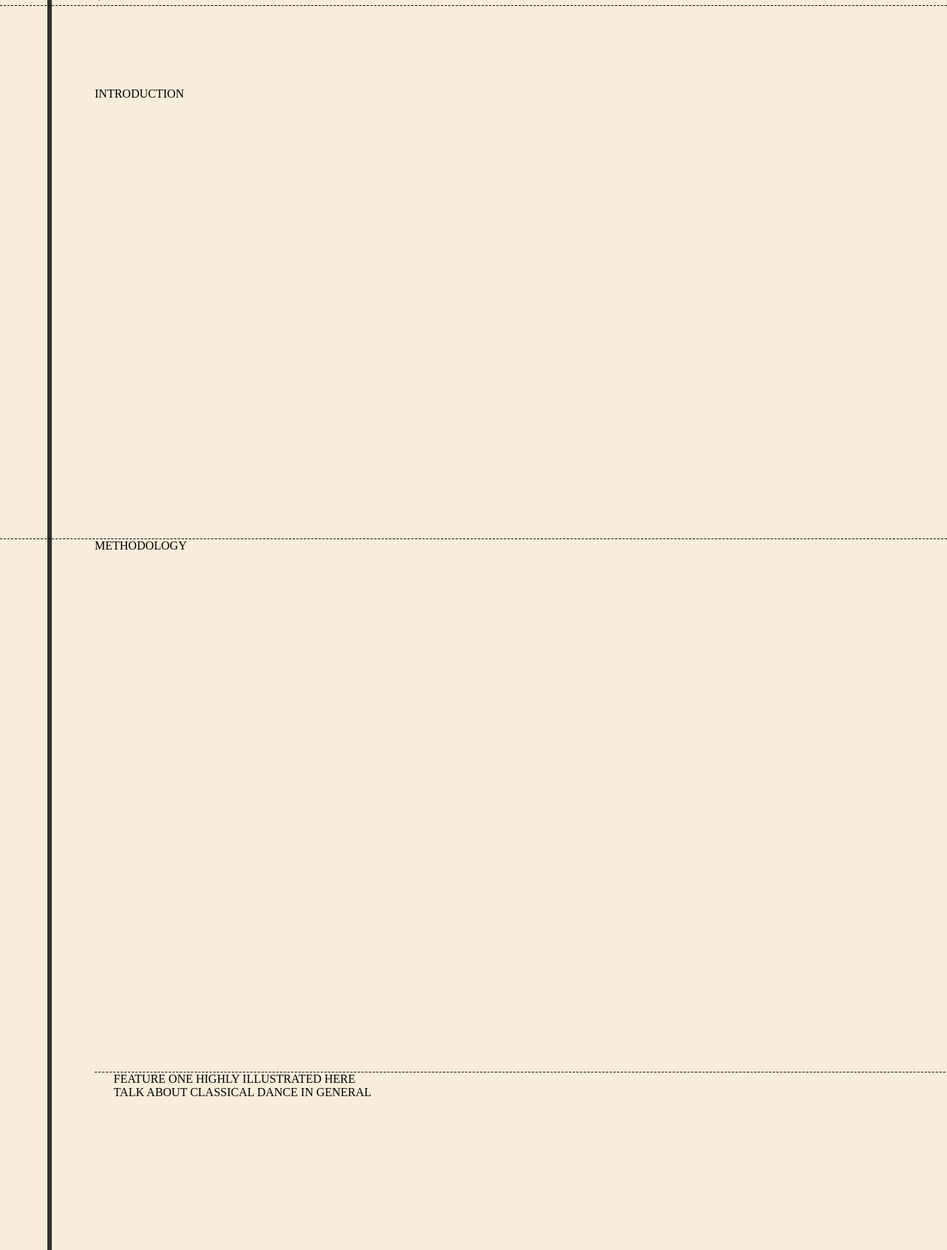
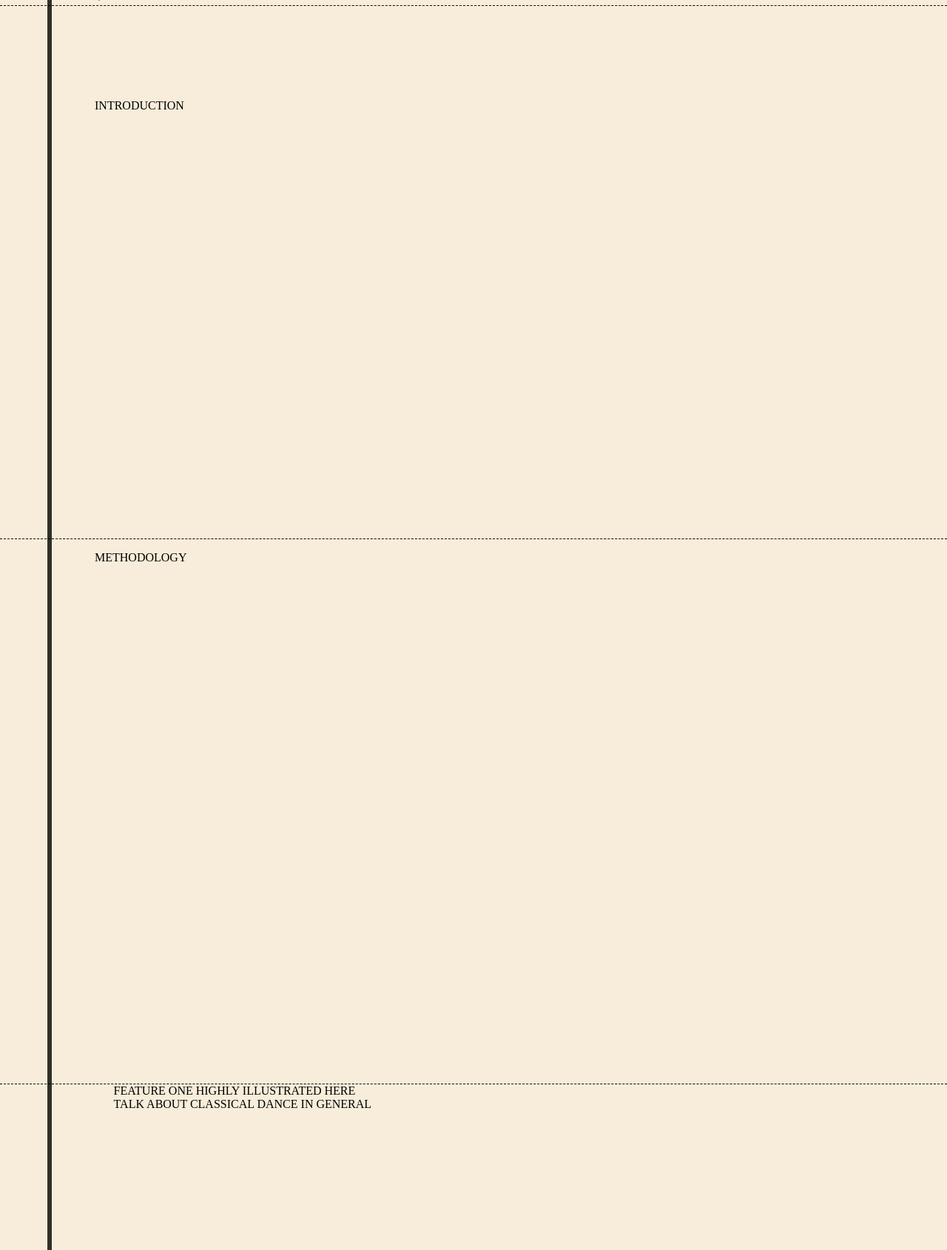
Before and after one commit to laurasher/taxonomy-of-dance, a Flask app: page / in a window 1280 px wide; the page is wider, and only the part inside the window is pictured. Shown: the part 713-2403 px from the top of that part at 74% size. Run offline with Flask 2, Linux system fonts and the light colour scheme; some libraries are stand-ins or nearby versions; some web fonts are replaced.

Commit message:
Annoying styling

```diff
--- a/templates/home.html
+++ b/templates/home.html
@@ -235,10 +235,12 @@
 				</div>
 			</div>
 		</div>
-		<div style='margin-top: -5vh;' class='left-margin'>INTRODUCTION</div>
+		<div style='margin-top: -5vh;'>
+			<p class='left-margin'>INTRODUCTION</p>
+		</div>
 	</div>
-	<div id='methodology' class='blade left-margin'>
-		METHODOLOGY
+	<div id='methodology' class='blade'>
+		<p class='left-margin'>METHODOLOGY</p>
 	</div>
 	<div id='classical-era-illustration-spread' class='blade'>
 		<div class='spread-container'>
@@ -249,7 +251,7 @@
 	<div id='classical-era-vis-spread' class='blade'>
 			<div class='spread-container'>
 				<div id='coppelia-column' class="column-within-blade a">
-					<button id="coppelia-play-button" class='play-button' onclick="document.getElementById('coppelia-audio').play()">Play &#9658;</button>
+					<!-- <button id="coppelia-play-button" class='play-button' onclick="document.getElementById('coppelia-audio').play()">&#9658;</button> -->
 					<!-- TODO ADD SLIDER -->
 					<!-- TODO ADD PAUSE -->
 					<p class='column-title'>Coppélia 1870</p>
```
